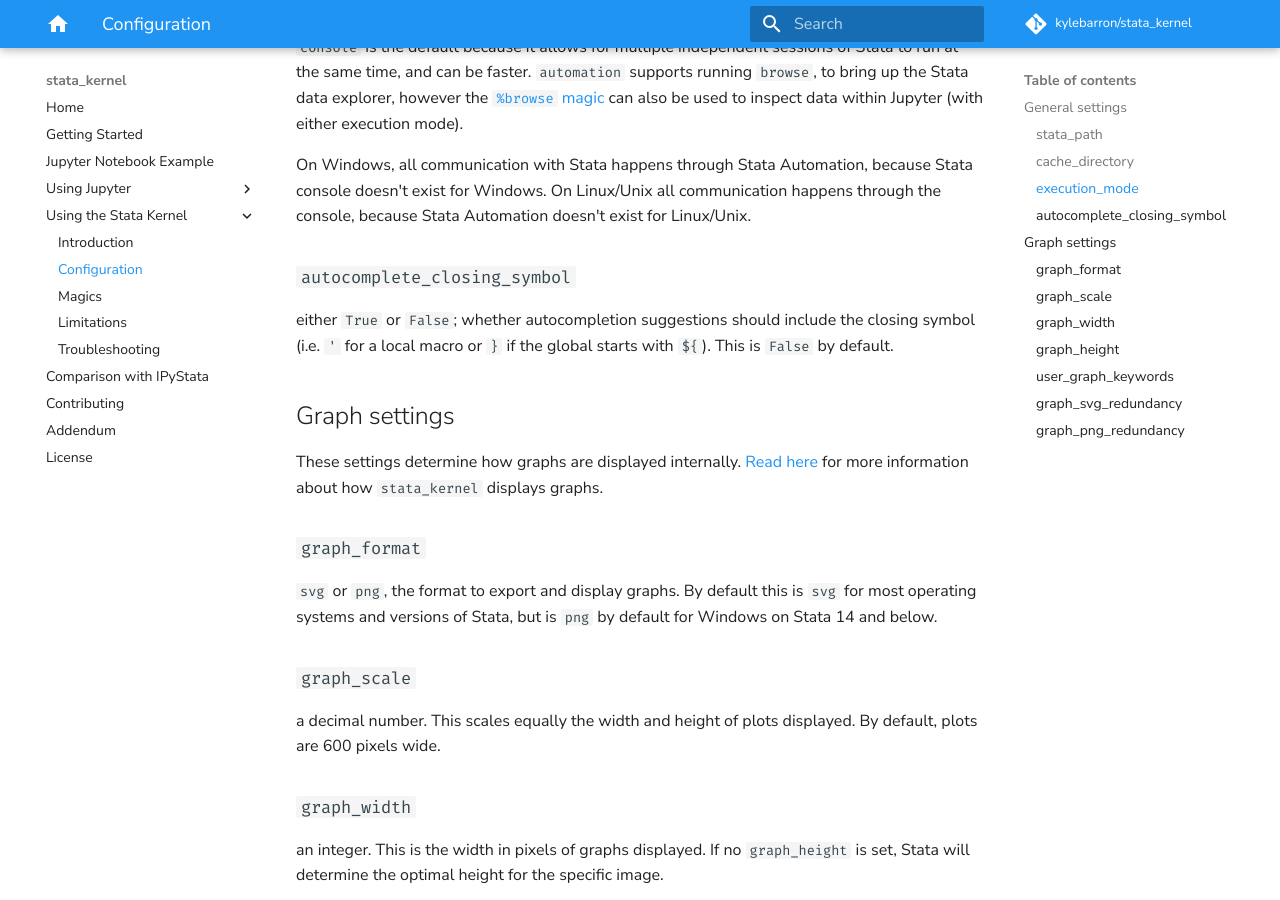
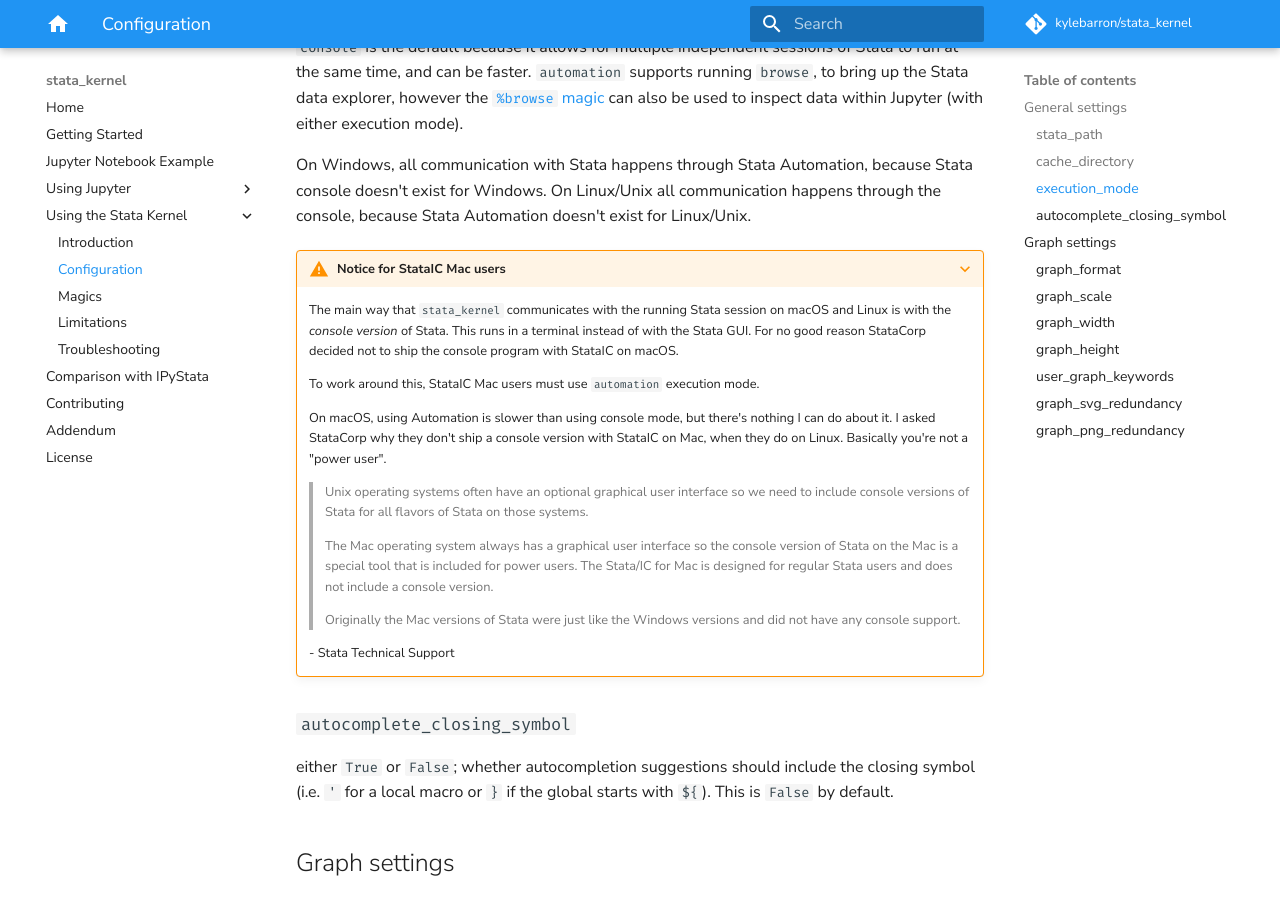
Before and after one commit to kylebarron/stata_kernel, an MkDocs documentation site: the page built from docs/src/using_stata_kernel/configuration.md, in a window 1280 px wide and 900 px high, scrolled down 1124 px. Built offline with MkDocs 1.6.1 and Material for MkDocs 9.7.7, drawn with Linux system fonts in a browser that asks for light colours; comment, search, counter and statistics services are not loaded.

Commit message:
Fix docs notice for StataIC Mac users

```diff
--- a/docs/src/using_stata_kernel/configuration.md
+++ b/docs/src/using_stata_kernel/configuration.md
@@ -41,6 +41,34 @@ This is the method through which `stata_kernel` communicates with Stata. `automa
 of Stata to run at the same time, and can be faster. `automation` supports running `browse`, to bring up the Stata data explorer, however the [`%browse` magic](magics.md#browse) can also be used to inspect data within Jupyter (with either execution mode).
 
 On Windows, all communication with Stata happens through Stata Automation, because Stata console doesn't exist for Windows. On Linux/Unix all communication happens through the console, because Stata Automation doesn't exist for Linux/Unix.
+
+???+ warning "Notice for StataIC Mac users"
+
+    The main way that `stata_kernel` communicates with the running Stata session
+    on macOS and Linux is with the _console version_ of Stata. This runs in a
+    terminal instead of with the Stata GUI. For no good reason StataCorp decided
+    not to ship the console program with StataIC on macOS.
+
+    To work around this, StataIC Mac users must use `automation` execution mode.
+
+    On macOS, using Automation is slower than using console mode, but there's
+    nothing I can do about it. I asked StataCorp why they don't ship a console
+    version with StataIC on Mac, when they do on Linux. Basically you're not a
+    "power user".
+
+    > Unix operating systems often have an optional graphical user interface so we
+    > need to include console versions of Stata for all flavors of Stata on those
+    > systems.
+    >
+    > The Mac operating system always has a graphical user interface so the console
+    > version of Stata on the Mac is a special tool that is included for power users.
+    > The Stata/IC for Mac is designed for regular Stata users and does not include a
+    > console version.
+    >
+    > Originally the Mac versions of Stata were just like the Windows versions and
+    > did not have any console support.
+
+    \- Stata Technical Support
 
 ### `autocomplete_closing_symbol`
 
```
Also changed, not shown: docs/src/getting_started.md (+0 -11 lines).
